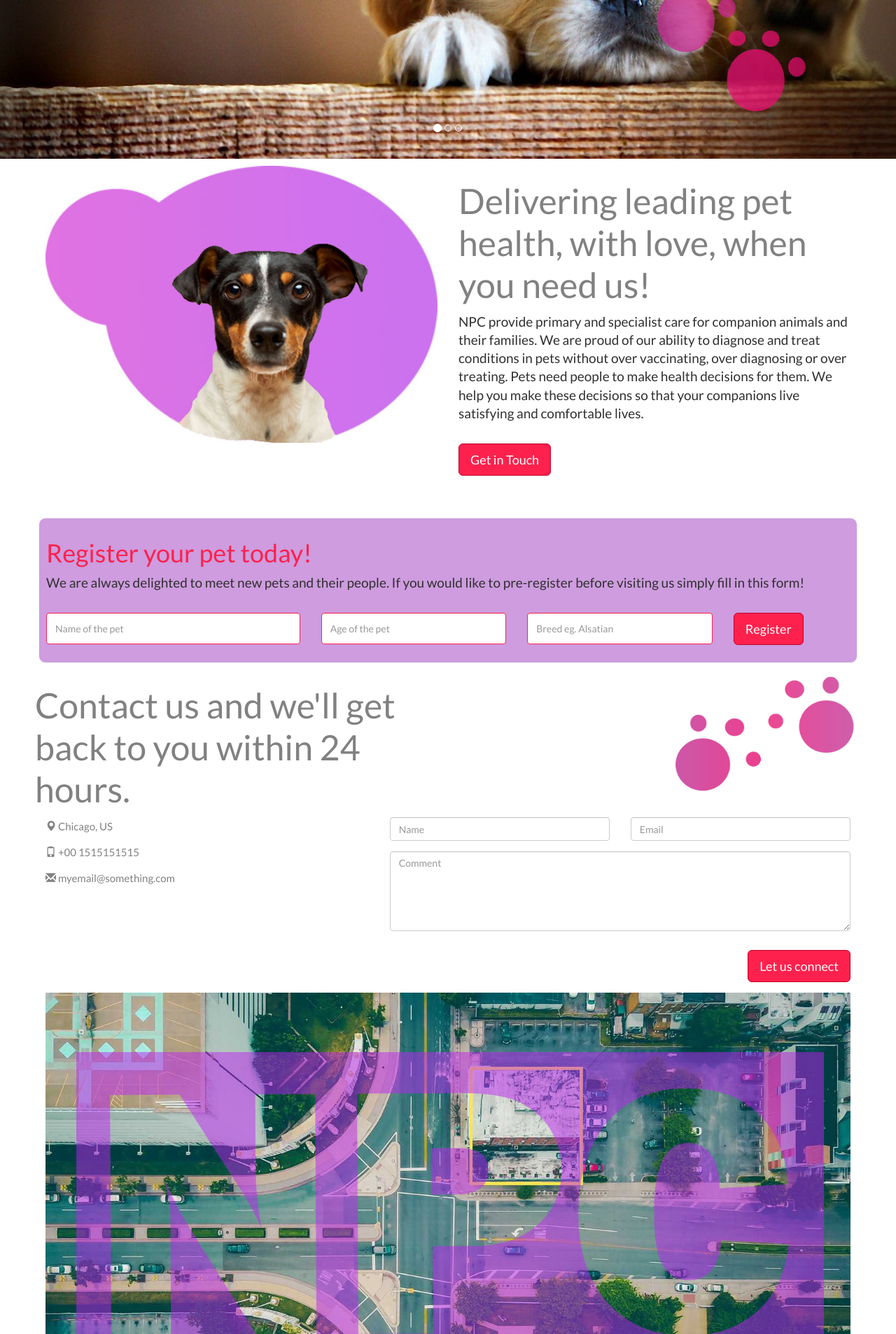
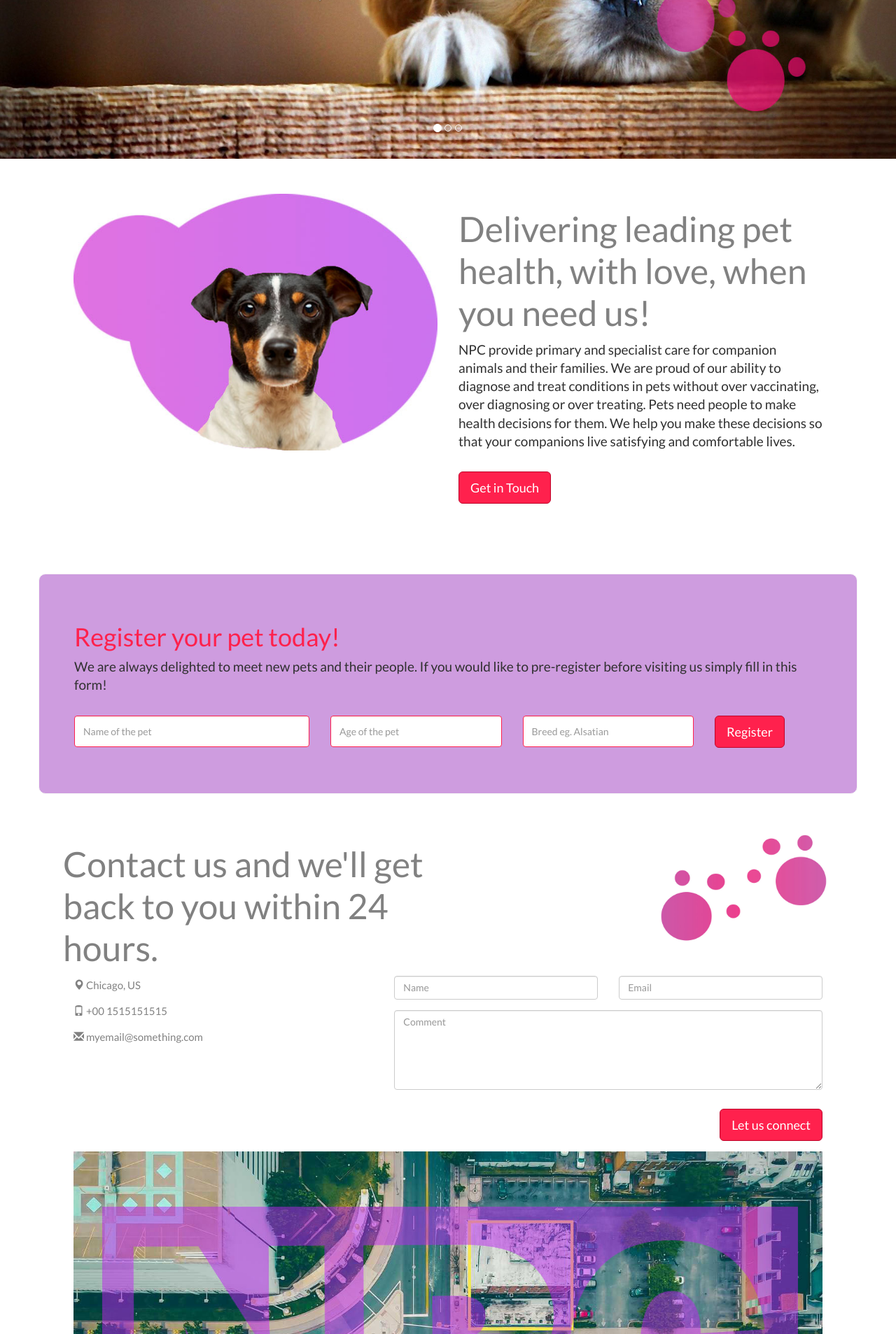
Before and after one commit to dencygb/npc, a PHP site: page / in a window 1280 px wide. Shown: the part 493-2400 px from the top of the page at 70% size. Run offline with PHP 8.4, Linux system fonts and the light colour scheme.

Commit message:
fixed container width

```diff
--- a/css/style.css
+++ b/css/style.css
@@ -43,6 +43,7 @@ body {
       padding-top: 135px;
       padding-bottom: 48px;
     }
+
   }
 
   .navbar {
@@ -198,5 +199,5 @@ footer .glyphicon {
   display: block;
 }
 .container-npc{
-  padding:10px!important;
+  padding:50px!important;
 }
--- a/index.php
+++ b/index.php
@@ -97,7 +97,7 @@
               </div>
           <div class="col-sm-6">
             <h1 class="about_h1">Delivering leading pet health, with love, when you need us!</h2>
-            <h4>NPC provide primary and specialist care for companion animals and their families. We are proud of our ability to diagnose and treat conditions in pets without over vaccinating, over diagnosing or over treating. Pets need people to make health decisions for them. We help you make these decisions so that your companions live satisfying and comfortable lives.</h4>
+            <h4 class="about_h4">NPC provide primary and specialist care for companion animals and their families. We are proud of our ability to diagnose and treat conditions in pets without over vaccinating, over diagnosing or over treating. Pets need people to make health decisions for them. We help you make these decisions so that your companions live satisfying and comfortable lives.</h4>
 
             <button class="btn btn-default btn-lg about_button">Get in Touch</button>
           </div>
```
